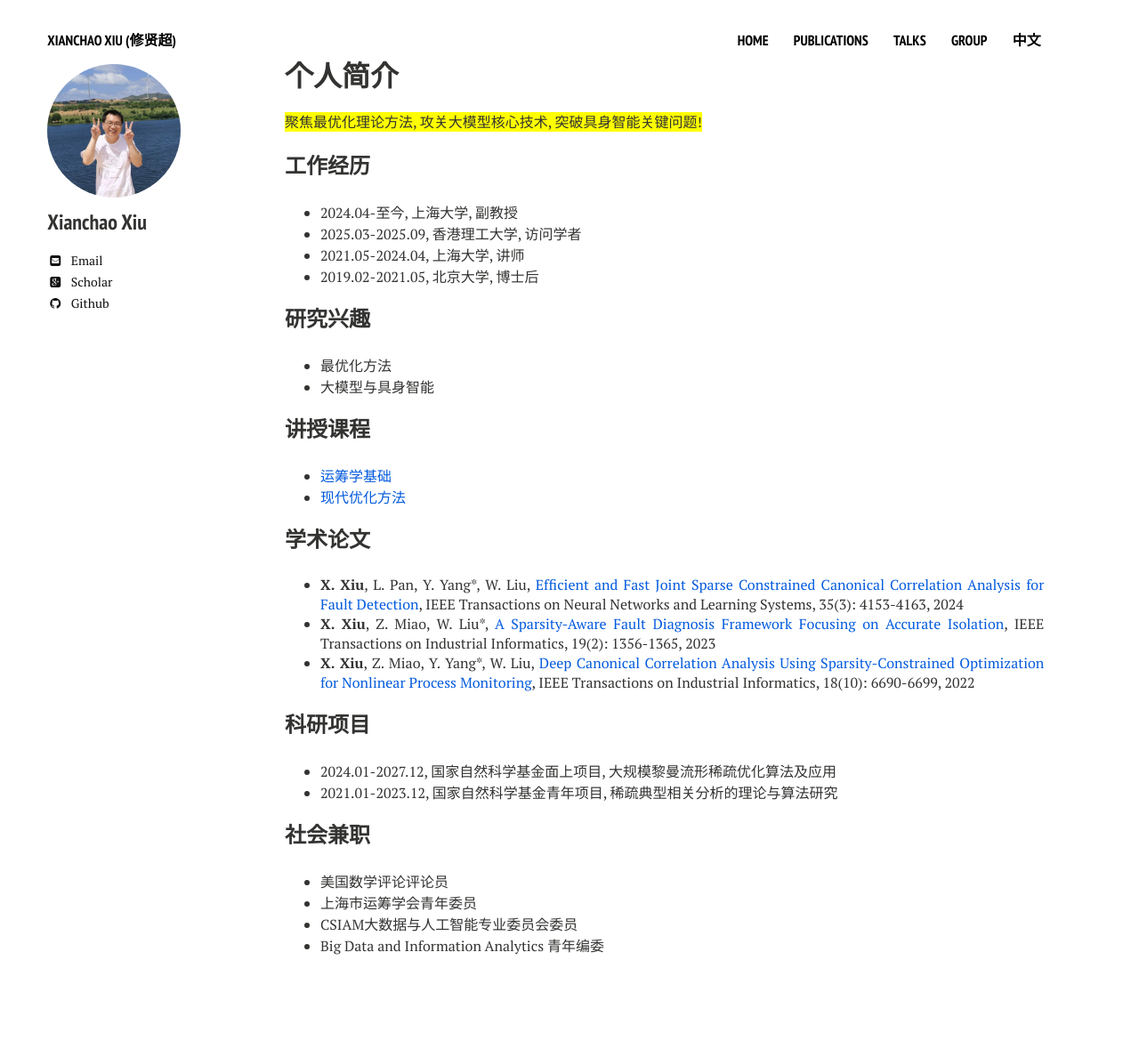
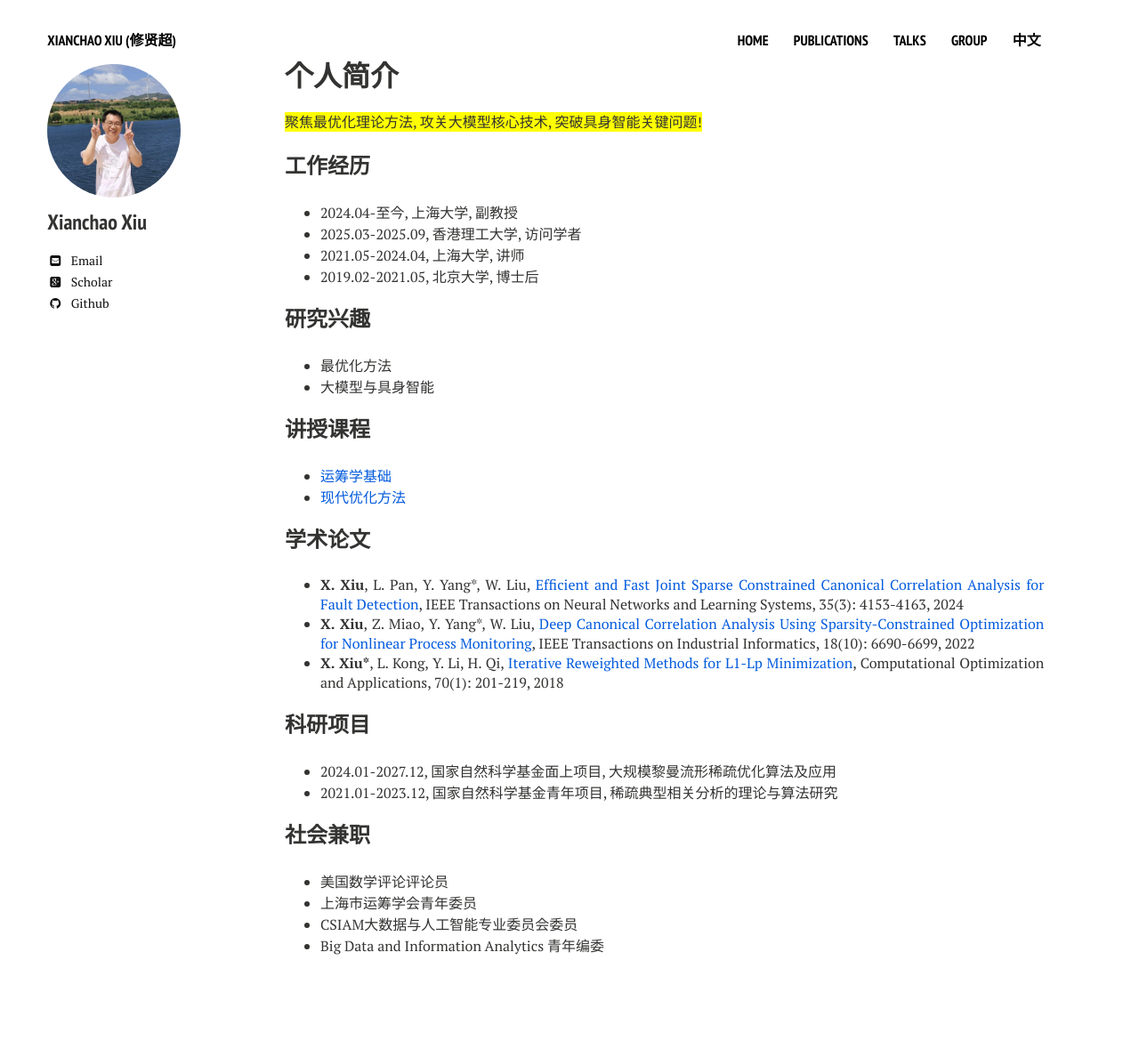
Before and after one commit to xianchaoxiu/xianchaoxiu.github.io, a Jekyll site: the page built from chinese/index.md, in a window 1280 px wide. Shown: the whole page at 89% size. Built offline with Jekyll 4.4.1, drawn with Linux system fonts in a browser that asks for light colours; nearby versions of some CDN libraries.

Commit message:
Update index.md

```diff
--- a/chinese/index.md
+++ b/chinese/index.md
@@ -30,8 +30,8 @@ share: false
 
 ### 学术论文
 * <b>X. Xiu</b>, L. Pan, Y. Yang*, W. Liu, <a href="https://ieeexplore.ieee.org/document/9887978" class="textlink" target="_blank">Efficient and Fast Joint Sparse Constrained Canonical Correlation Analysis for Fault Detection</a>, IEEE Transactions on Neural Networks and Learning Systems, 35(3): 4153-4163, 2024 <br>
-* <b>X. Xiu</b>, Z. Miao, W. Liu*, <a href="https://ieeexplore.ieee.org/abstract/document/9788040" class="textlink" target="_blank">A Sparsity-Aware Fault Diagnosis Framework Focusing on Accurate Isolation</a>, IEEE Transactions on Industrial Informatics, 19(2): 1356-1365, 2023 <br>
 * <b>X. Xiu</b>, Z. Miao, Y. Yang*, W. Liu, <a href="https://ieeexplore.ieee.org/document/9583864" class="textlink" target="_blank">Deep Canonical Correlation Analysis Using Sparsity-Constrained Optimization for Nonlinear Process Monitoring</a>, IEEE Transactions on Industrial Informatics, 18(10): 6690-6699, 2022
+* <b>X. Xiu*</b>, L. Kong, Y. Li, H. Qi, <a href="https://link.springer.com/article/10.1007/s10589-017-9977-7" class="textlink" target="_blank">Iterative Reweighted Methods for L1-Lp Minimization</a>, Computational Optimization and Applications, 70(1): 201-219, 2018
 
 
 ### 科研项目
```
